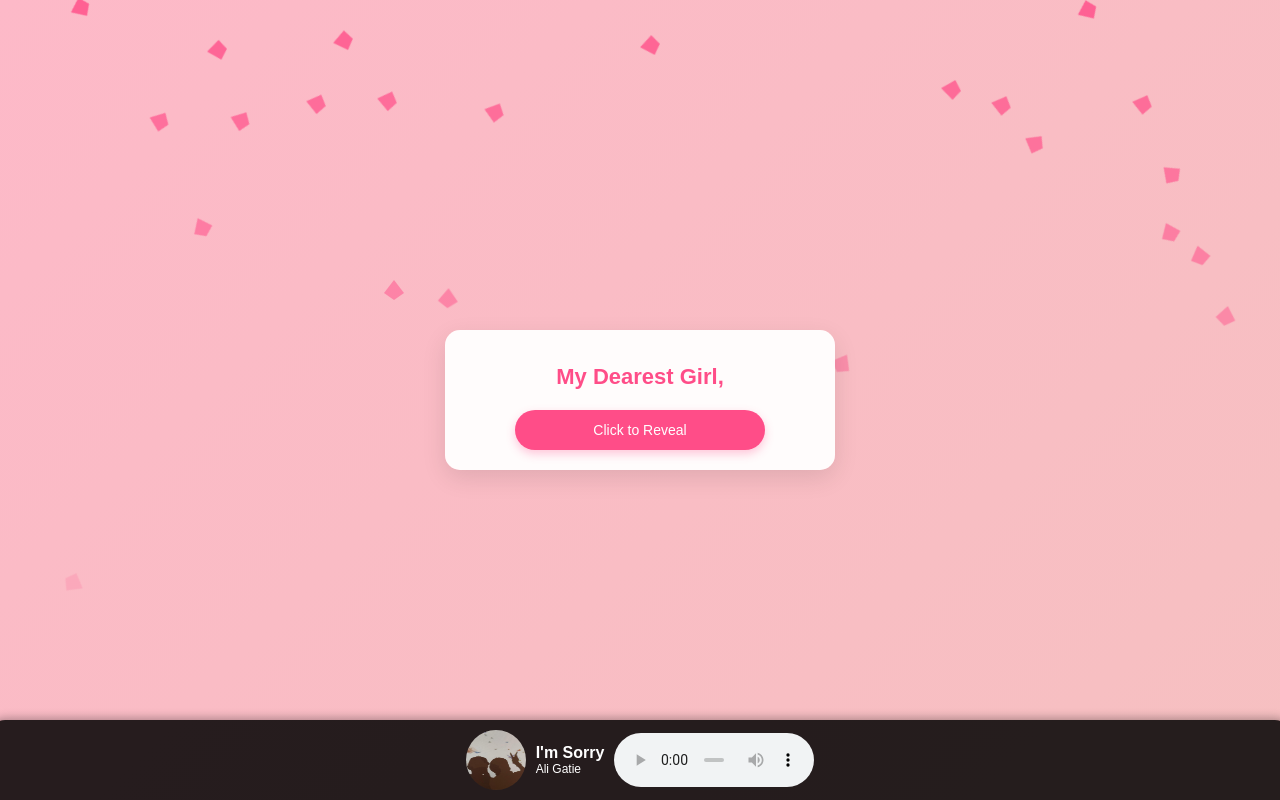
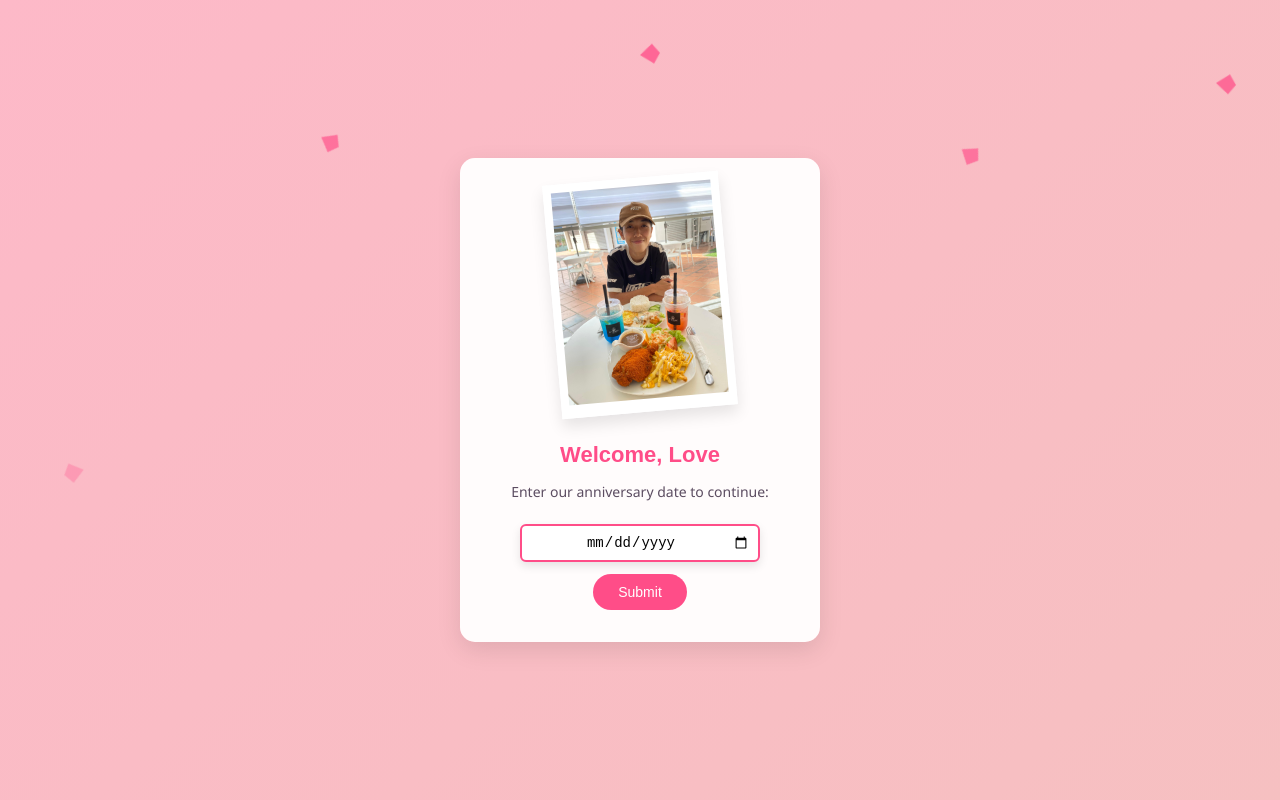
Before and after one commit to Mirza7509/Sorry, a plain HTML site: page letter.html in a window 1280 px wide. Drawn offline with Linux system fonts and the light colour scheme.

Commit message:
Update letter.html

```diff
--- a/letter.html
+++ b/letter.html
@@ -5,24 +5,23 @@
     <meta name="viewport" content="width=device-width, initial-scale=1.0">
     <title>My Apology</title>
     <style>
-        /* General Styles */
+        /* Global Styles */
         body {
-            font-family: 'Arial', sans-serif;
+            font-family: 'Segoe UI', Tahoma, Geneva, Verdana, sans-serif;
             margin: 0;
             padding: 0;
-            background: linear-gradient(135deg, #fdb9c8, #f6c0c1);
+            background: linear-gradient(135deg, #fdb9c8, #f6c0c1); /* Soft pink gradient */
             display: flex;
             justify-content: center;
             align-items: center;
-            height: 100vh;
+            min-height: 100vh;
             color: #333;
+            text-align: center;
             flex-direction: column;
-            text-align: center;
-            overflow: hidden;
-            position: relative;
+            overflow-y: auto; /* ENABLE SCROLLING */
         }
 
-        /* Falling Hearts Animation */
+        /* Falling Hearts */
         @keyframes heartFall {
             0% { transform: translateY(-10vh) rotate(0deg); opacity: 1; }
             100% { transform: translateY(100vh) rotate(360deg); opacity: 0; }
@@ -31,7 +30,7 @@
         .heart {
             position: absolute;
             top: -10%;
-            animation: heartFall 5s infinite linear;
+            animation: heartFall 10s infinite ease-in-out;
             opacity: 0.8;
             background-color: #ff4d88;
             width: 20px;
@@ -40,111 +39,88 @@
             clip-path: polygon(50% 0%, 100% 35%, 50% 100%, 0% 35%);
         }
 
-        /* Randomize heart positions and speeds */
-        .heart:nth-child(1) { left: 5%; animation-duration: 6s; }
-        .heart:nth-child(2) { left: 15%; animation-duration: 7s; animation-delay: 2s; }
-        .heart:nth-child(3) { left: 30%; animation-duration: 8s; animation-delay: 1s; }
-        .heart:nth-child(4) { left: 50%; animation-duration: 9s; animation-delay: 3s; }
-        .heart:nth-child(5) { left: 65%; animation-duration: 6s; animation-delay: 1.5s; }
-        .heart:nth-child(6) { left: 80%; animation-duration: 7.5s; animation-delay: 2.5s; }
-        .heart:nth-child(7) { left: 95%; animation-duration: 8.5s; animation-delay: 0.5s; }
+        /* Floating Hearts */
+        .heart:nth-child(1) { left: 5%; animation-duration: 8s; }
+        .heart:nth-child(2) { left: 25%; animation-duration: 10s; animation-delay: 1s; }
+        .heart:nth-child(3) { left: 50%; animation-duration: 9s; animation-delay: 2s; }
+        .heart:nth-child(4) { left: 75%; animation-duration: 11s; animation-delay: 0.5s; }
+        .heart:nth-child(5) { left: 95%; animation-duration: 7s; animation-delay: 2.5s; }
 
         /* Container */
         .container {
+            display: flex;
+            flex-direction: column;
+            align-items: center;
             background-color: rgba(255, 255, 255, 0.95);
             border-radius: 15px;
             padding: 20px;
-            width: 90%;
-            max-width: 350px;
+            width: 85%;
+            max-width: 320px;
             box-shadow: 0 8px 25px rgba(0, 0, 0, 0.1);
             z-index: 1;
-            transition: 0.3s;
-            position: relative;
+            margin: 20px 0; /* Ensure space for scrolling */
+        }
+
+        /* Polaroid Image */
+        .polaroid {
+            width: 80%;
+            max-width: 160px;
+            border: 8px solid white;
+            box-shadow: 0 8px 15px rgba(0, 0, 0, 0.1);
+            background-color: white;
+            transform: rotate(-5deg);
+            margin-bottom: 15px;
         }
 
         h1 {
             font-size: 22px;
             color: #ff4d88;
+            font-family: 'Poppins', sans-serif;
             margin-bottom: 10px;
         }
 
-        /* Hidden message */
-        .hidden-message {
+        p {
             font-size: 14px;
             color: #5c4d61;
-            line-height: 1.5;
-            display: none;
-            opacity: 0;
-            transition: opacity 1s ease-in-out;
+            line-height: 1.4;
+        }
+
+        /* Input Field */
+        input[type="date"] {
+            padding: 8px;
+            font-size: 14px;
+            margin-top: 8px;
+            border-radius: 6px;
+            border: 2px solid #ff4d88;
+            width: 90%;
+            max-width: 220px;
+            box-shadow: 0 4px 10px rgba(0, 0, 0, 0.1);
+            text-align: center;
         }
 
         /* Button */
-        .button {
+        button {
             background-color: #ff4d88;
             color: white;
             border: none;
-            padding: 12px 25px;
+            padding: 10px 25px;
             border-radius: 20px;
             font-size: 14px;
             cursor: pointer;
-            margin-top: 10px;
-            transition: 0.3s;
-            width: 100%;
-            max-width: 250px;
-            box-shadow: 0 4px 10px rgba(255, 77, 136, 0.3);
+            margin-top: 12px;
+            transition: background-color 0.3s, transform 0.2s;
         }
 
-        .button:hover {
+        button:hover {
             background-color: #ff3385;
-            box-shadow: 0 6px 15px rgba(255, 77, 136, 0.5);
+            transform: scale(1.05);
         }
 
-        /* Song Player */
-        .song-player {
-            position: fixed;
-            bottom: 0;
-            width: 100%;
-            background: rgba(0, 0, 0, 0.85);
-            color: white;
-            padding: 10px;
-            display: flex;
-            align-items: center;
-            justify-content: center;
-            border-top-left-radius: 15px;
-            border-top-right-radius: 15px;
-            box-shadow: 0 -2px 10px rgba(0, 0, 0, 0.3);
-            z-index: 10;
-        }
-
-        .song-info {
-            display: flex;
-            align-items: center;
-            margin-right: 10px;
-        }
-
-        .song-info img {
-            width: 60px;
-            height: 60px;
-            border-radius: 50%;
-            margin-right: 10px;
-        }
-
-        .song-info .info {
-            text-align: left;
-        }
-
-        .song-info h3 {
-            font-size: 16px;
-            margin: 0;
-        }
-
-        .song-info p {
+        /* Error Message */
+        #errorMessage {
+            color: #ff3333;
             font-size: 12px;
-            margin: 0;
-        }
-
-        audio {
-            width: 200px;
+            margin-top: 8px;
         }
 
     </style>
@@ -157,73 +133,34 @@
     <div class="heart"></div>
     <div class="heart"></div>
     <div class="heart"></div>
-    <div class="heart"></div>
-    <div class="heart"></div>
 
-    <!-- Main Content -->
     <div class="container">
-        <h1>My Dearest Girl,</h1>
+        <!-- Polaroid Image -->
+        <div class="polaroid">
+            <img src="she3.jpeg" alt="Your Photo" style="width: 100%;" />
+        </div>
 
-        <p class="hidden-message">💖 My Dearest Love, 💖
-
-I don’t know where to begin, but first and foremost, I am deeply sorry 😔. I never meant to hurt you, and the last thing I ever want is to see you upset because of me 💔. You are my happiness, my safe place, and the most beautiful part of my life 🌸. Knowing that I have caused you pain makes my heart ache in ways I can’t describe 💭.
-
-I know that "sorry" alone is not enough, but please believe that my regret is sincere 💬. If I could turn back time, I would choose my words and actions more carefully, because you deserve nothing but love, care, and respect ❤️. I promise you, from the depths of my heart, I will learn, grow, and do better 🌱. I will listen more, love harder, and cherish every moment we have together 💕.
-
-You are my greatest gift 🎁, my sunshine on dark days ☀️, and the one person I never want to lose. No matter what, I will always fight for us and do whatever it takes to make things right. Please forgive me? 🥺💞
-
-Forever yours, ❤️</p>
-
-        <button class="button" id="revealButton" onclick="revealMessage()">Click to Reveal</button>
-    </div>
-
-    <!-- Song Player -->
-    <div class="song-player">
-        <div class="song-info">
-            <img src="she4.jpeg" alt="Your Photo">
-            <div class="info">
-                <h3>I'm Sorry</h3>
-                <p>Ali Gatie</p>
-            </div>
+        <!-- Content -->
+        <div>
+            <h1>Welcome, Love</h1>
+            <p>Enter our anniversary date to continue:</p>
+            <input type="date" id="anniversaryDate" />
+            <button onclick="checkPassword()">Submit</button>
+            <p id="errorMessage"></p>
         </div>
-        <audio controls autoplay>
-            <source src="Ali%20Gatie%20-%20I'm%20Sorry%20(Lyrics).mp3" type="audio/mp3">
-            Your browser does not support the audio element.
-        </audio>
     </div>
 
     <script>
-        function revealMessage() {
-            const message = document.querySelector('.hidden-message');
-            const revealButton = document.getElementById('revealButton');
+        function checkPassword() {
+            const enteredDate = document.getElementById('anniversaryDate').value;
+            const correctDate = '2022-05-14'; // Your actual anniversary date
 
-            // Show message
-            message.style.display = 'block';
-            setTimeout(() => message.style.opacity = '1', 100);
-
-            // Change button to "Go to Next Page"
-            setTimeout(() => {
-                revealButton.innerText = 'Go to Next Page';
-                revealButton.setAttribute('onclick', "window.location.href='gallery.html'");
-            }, 1500);
-        }
-
-        // Generate more falling hearts dynamically
-        function createHearts() {
-            for (let i = 0; i < 10; i++) {
-                let heart = document.createElement('div');
-                heart.className = 'heart';
-                heart.style.left = Math.random() * 100 + 'vw';
-                heart.style.animationDuration = Math.random() * 3 + 5 + 's';
-                heart.style.animationDelay = Math.random() * 2 + 's';
-                document.body.appendChild(heart);
-
-                // Remove heart after animation
-                setTimeout(() => heart.remove(), 8000);
+            if (enteredDate === correctDate) {
+                window.location.href = 'letter.html';
+            } else {
+                document.getElementById('errorMessage').textContent = "The date is incorrect, please try again!";
             }
         }
-
-        setInterval(createHearts, 1500); // Generate hearts every 1.5s
     </script>
 
 </body>
```
